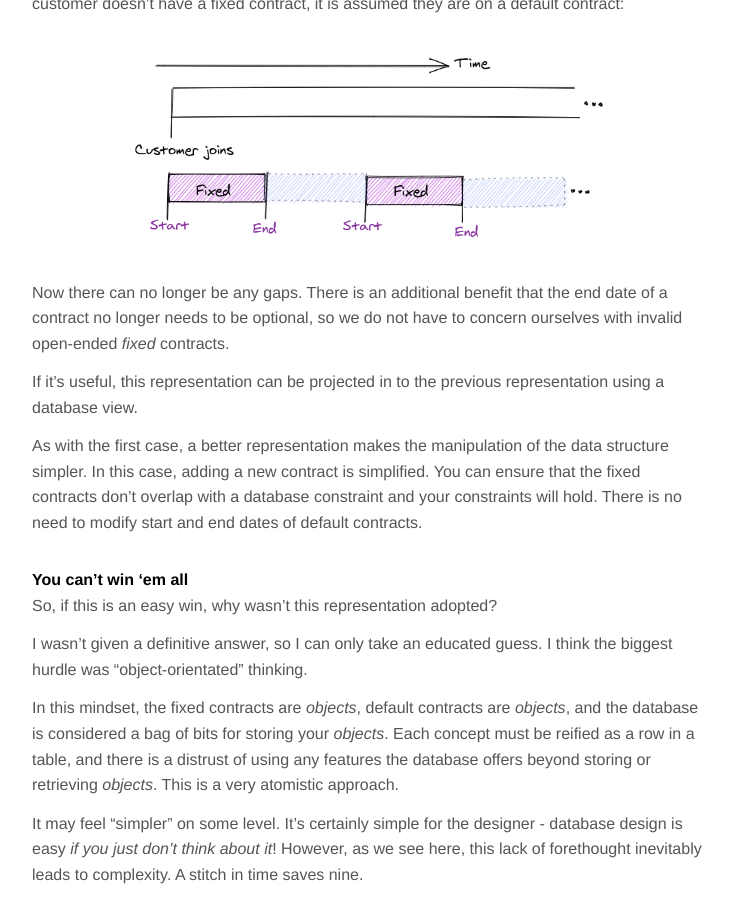
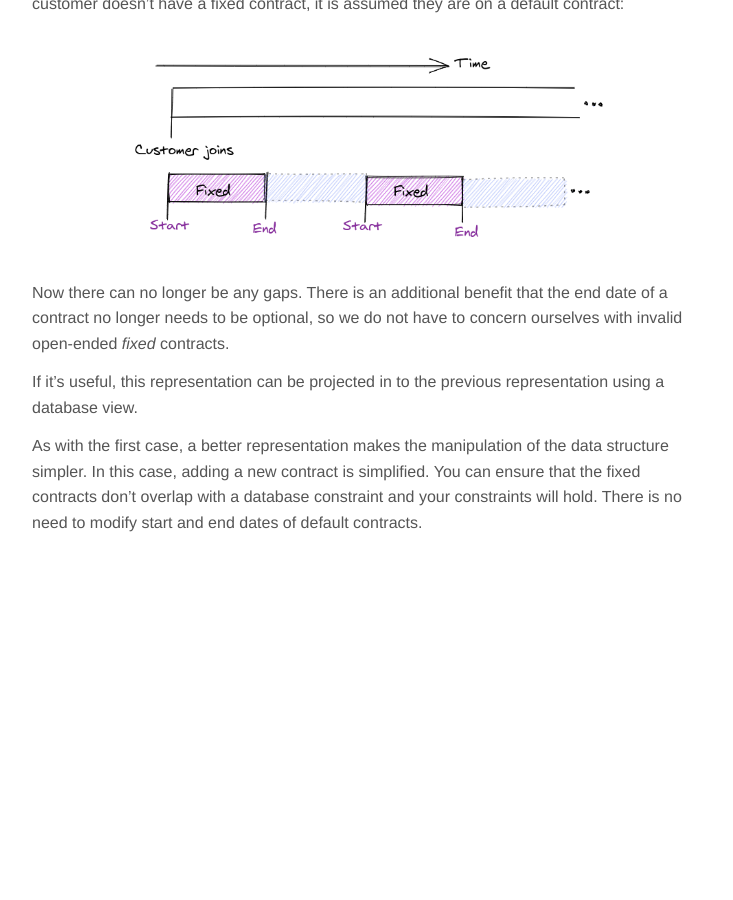
Before and after one commit to KMahoney/kmahoney.github.io, a Jekyll site: the page built from _posts/2020-10-02-applying-misu.md, in a window 1280 px wide and 900 px high, scrolled down 2768 px. Shown: the whole window, without its empty margins (272-1005 px from the left). Built offline with Jekyll 4.4.1, drawn with Linux system fonts in a browser that asks for light colours; after the commit the page ends 3316 px from its top, so only the background shows below that.

Commit message:
edit misu

```diff
--- a/_posts/2020-10-02-applying-misu.md
+++ b/_posts/2020-10-02-applying-misu.md
@@ -103,22 +103,3 @@ of the data structure simpler. In this case, adding a new contract is
 simplified. You can ensure that the fixed contracts don't overlap with
 a database constraint and your constraints will hold. There is no need
 to modify start and end dates of default contracts.
-
-### You can't win 'em all
-
-So, if this is an easy win, why wasn't this representation adopted?
-
-I wasn't given a definitive answer, so I can only take an educated
-guess. I think the biggest hurdle was "object-orientated" thinking.
-
-In this mindset, the fixed contracts are *objects*, default contracts are
-*objects*, and the database is considered a bag
-of bits for storing your *objects*.
-Each concept must be reified as a
-row in a table, and there is a distrust of using any features the database
-offers beyond storing or retrieving *objects*. This is a very atomistic approach.
-
-It may feel "simpler" on some level. It's certainly simple
-for the designer - database design is easy *if you just don't think
-about it*! However, as we see here, this lack of forethought inevitably
-leads to complexity. A stitch in time saves nine.
```
